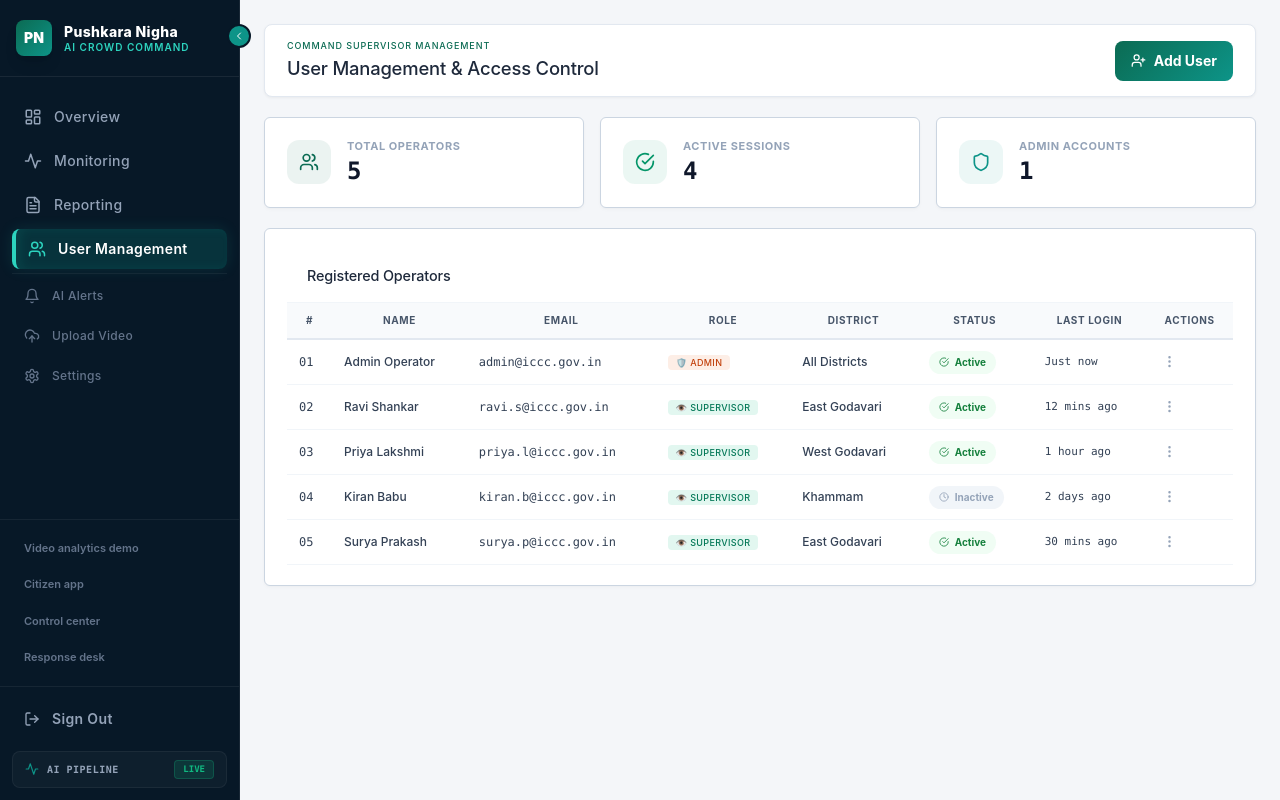
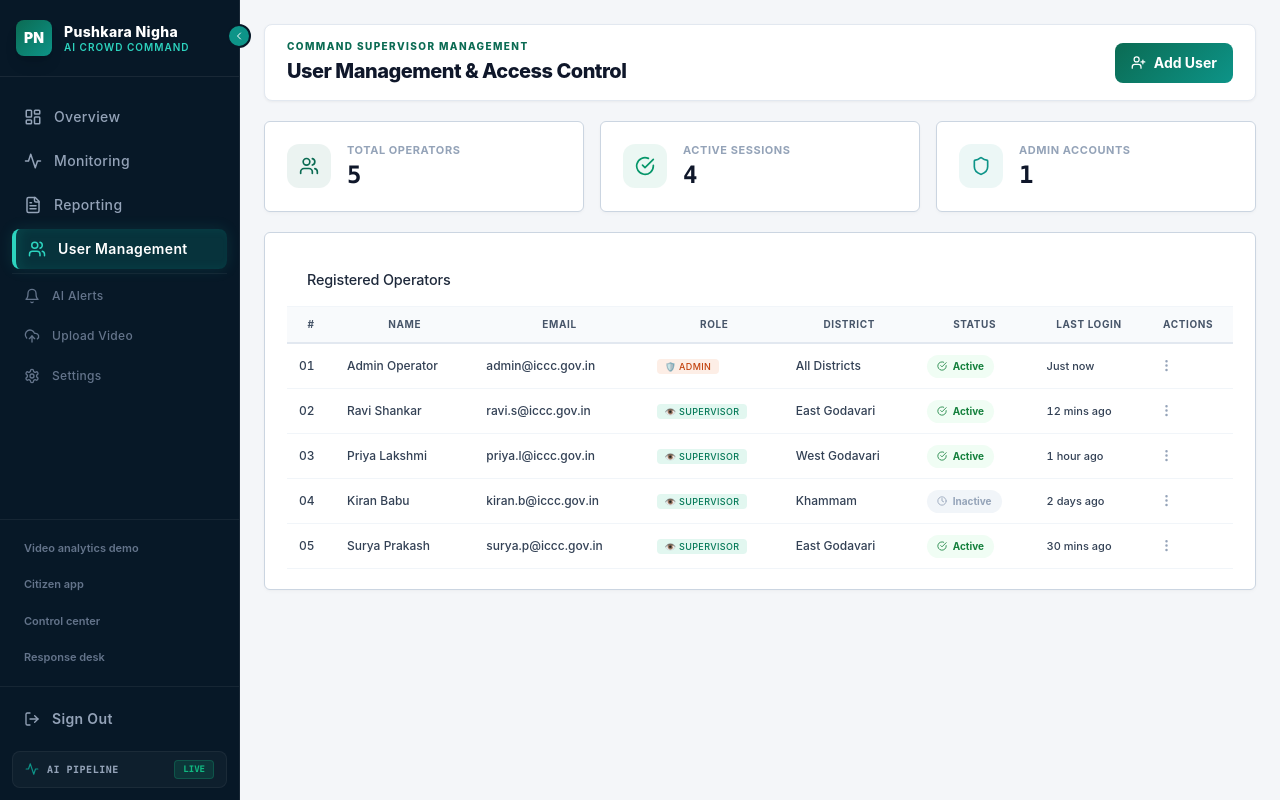
Before and after one commit to Gnandev02/Pushkara-Nigha, a Next.js app: page /users in a window 1280 px wide. Built offline with nearby package versions, Linux system fonts and the light colour scheme; no server answers; the database is empty.

Commit message:
style: bold search filter labels and apply Inter tabular monospaced numbers stack

```diff
--- a/app/globals.css
+++ b/app/globals.css
@@ -488,20 +488,20 @@
   box-shadow: 0 1px 3px rgba(0,0,0,0.05);
 }
 .gov-header-subtitle {
-  font-size: 9px;
-  font-weight: 500;
-  letter-spacing: 0.1em;
+  font-size: 10px;
+  font-weight: 800; /* Inter ExtraBold (800) */
+  letter-spacing: 0.14em;
   text-transform: uppercase;
   color: #0B6B53;
   display: block;
   margin-bottom: 2px;
 }
 .gov-header-title {
-  font-size: 1.15rem;
-  font-weight: 500;
-  color: #1E293B;
+  font-size: 1.25rem;
+  font-weight: 800; /* Inter ExtraBold (800) */
+  color: #0F172A; /* High contrast */
   margin: 0;
-  letter-spacing: -0.01em;
+  letter-spacing: -0.025em; /* tight operational spacing */
 }
 .gov-sync-badge {
   font-size: 11px;
@@ -600,13 +600,13 @@
 .control-group { display: flex; flex-direction: column; gap: 5px; }
 .control-group label {
   font-size: 10px;
-  font-weight: 700;
-  color: #64748B;
+  font-weight: 800; /* Inter ExtraBold (800) */
+  color: #0F172A; /* High-contrast admin slate */
   display: flex;
   align-items: center;
-  gap: 5px;
+  gap: 6px;
   text-transform: uppercase;
-  letter-spacing: 0.05em;
+  letter-spacing: 0.08em;
 }
 .command-search-wrapper {
   position: relative;
@@ -839,3 +839,18 @@
   box-shadow: inset 5px 0 10px rgba(13, 148, 136, 0.15), 0 0 15px rgba(45, 212, 191, 0.12);
   color: #FFFFFF !important;
 }
+
+/* ── Monospaced Tabular Numbers ── */
+.radial-pct-text,
+.occupancy-text,
+.stat-val,
+.card-timestamp-footer,
+.surveillance-cyber-table td,
+.cyber-stat-val,
+.heatmap-block-pct,
+.gov-sync-badge span,
+.radial-pct-text span {
+  font-family: 'Inter', -apple-system, BlinkMacSystemFont, sans-serif !important;
+  font-variant-numeric: tabular-nums !important;
+  font-feature-settings: "tnum" 1 !important;
+}
--- a/css/style.css
+++ b/css/style.css
@@ -4235,3 +4235,18 @@ button, input, select {
     background-color: var(--color-critical);
     box-shadow: 0 0 6px var(--color-critical);
 }
+
+/* ── Monospaced Tabular Numbers ── */
+.radial-pct-text,
+.occupancy-text,
+.stat-val,
+.card-timestamp-footer,
+.surveillance-cyber-table td,
+.cyber-stat-val,
+.heatmap-block-pct,
+.gov-sync-badge span,
+.radial-pct-text span {
+  font-family: 'Inter', -apple-system, BlinkMacSystemFont, sans-serif !important;
+  font-variant-numeric: tabular-nums !important;
+  font-feature-settings: "tnum" 1 !important;
+}
```
